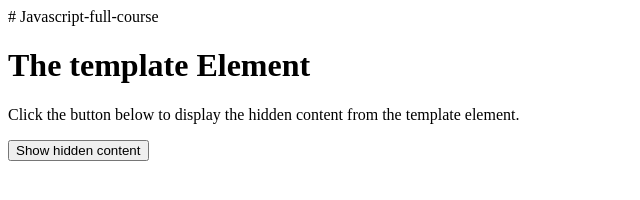
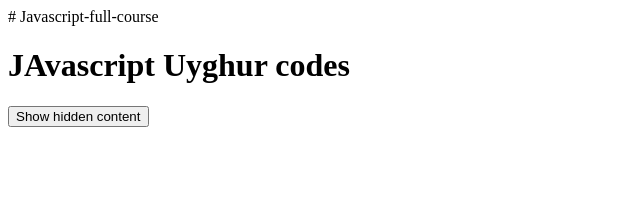
Before and after one commit to yitekchi/Yitekchi.github.io, a plain HTML site: page index.html in a window 1280 px wide. Shown: the whole page, without its empty margins (0-640 px from the left). Drawn offline with Linux system fonts and the light colour scheme.

Commit message:
Update index.html

```diff
--- a/index.html
+++ b/index.html
@@ -4,9 +4,9 @@
 <html>
 <body>
 
-<h1>The template Element</h1>
+<h1>JAvascript Uyghur  codes</h1>
 
-<p>Click the button below to display the hidden content from the template element.</p>
+
 
 <button onclick="showContent()">Show hidden content</button>
 
```
